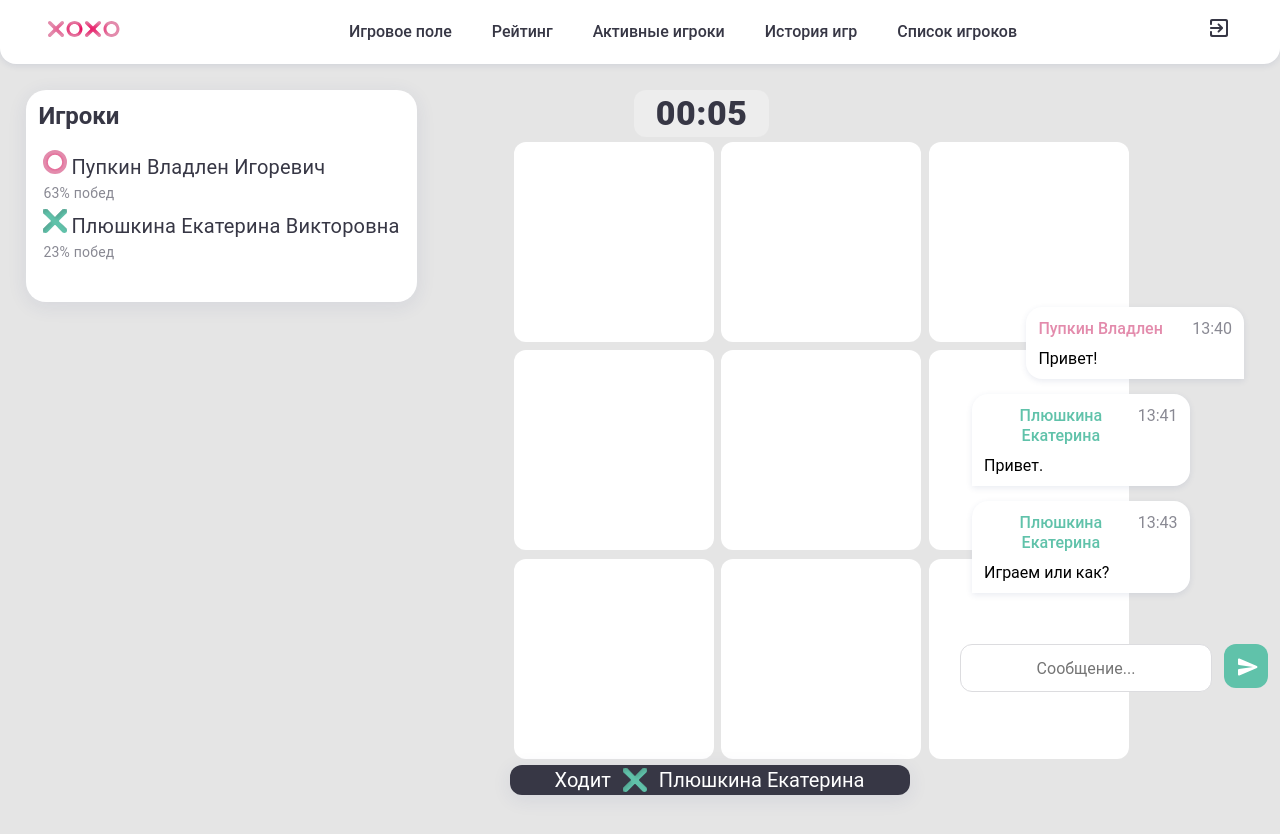
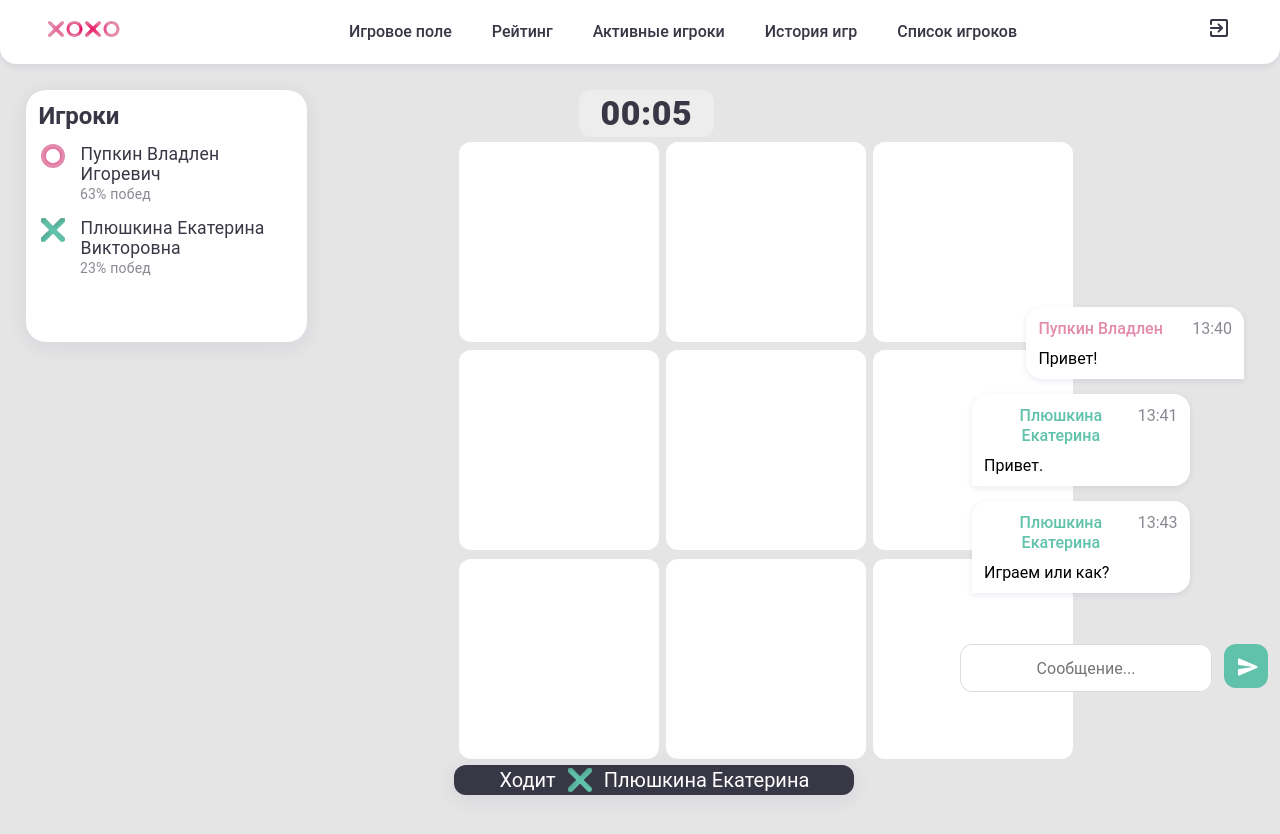
Before and after one commit to kl1mmm/tic-tac-toe-etagi, a Vue app: page /game in a window 1280 px wide. Shown: the top 834 px of the page. Built offline with nearby package versions, Linux system fonts and the light colour scheme.

Commit message:
Adaptive in work: GamePage

```diff
--- a/src/components/Pages/GamePage.vue
+++ b/src/components/Pages/GamePage.vue
@@ -112,6 +112,7 @@ export default {
   font-size: 1.25em;
   letter-spacing: 0.01em;
   color: #373745;
+  margin-left: 0.75em;
 }
 
 .percent {
@@ -120,6 +121,7 @@ export default {
   font-size: 0.875em;
   letter-spacing: 0.0156em;
   color: #898993;
+  margin-left: 3em;
 }
 
 .gameGrid {
@@ -140,4 +142,46 @@ export default {
   height: 80%;
   width: 25%;
 }
+
+.row {
+  display: flex;
+  flex-direction: column;
+  justify-content: flex-start;
+  align-items: flex-start;
+  margin: auto;
+}
+
+.column {
+  display: flex;
+  flex-direction: row;
+}
+
+@media screen and (max-width: 1600px) {
+  .Popup {
+    top: 25%;
+    width: 25%;
+  }
+
+  .playersTable {
+    height: 30%;
+    width: 20%;
+  }
+
+  .row {
+    margin-bottom: 5%;
+  }
+
+  .playerName {
+    text-align: left;
+    font-size: 1.1em;
+  }
+
+  .percent {
+    margin-left: 2.75em;
+  }
+}
+
+@media screen and (max-width: 1336px) {
+
+}
 </style>
--- a/src/components/Pages/HistoryPage.vue
+++ b/src/components/Pages/HistoryPage.vue
@@ -134,4 +134,20 @@ tr {
   width: 1.25em;
   height: 1.25em;
 }
+
+@media screen and (max-width: 1600px) {
+  .block {
+    width: 70%;
+  }
+}
+
+@media screen and (max-width: 1336px) {
+  .block {
+    width: 75%;
+  }
+
+  .table-naming {
+    font-size: 1.35em;
+  }
+}
 </style>
--- a/src/components/Pages/PlayersPage.vue
+++ b/src/components/Pages/PlayersPage.vue
@@ -2,14 +2,14 @@
   <div class="wrapper">
     <MyNavbar style="width: 100%;"></MyNavbar>
     <div class="screen">
-        <MyPopUp @addNewPlayer="addNewPlayerInConsole" class="Popup" @closePopup="closePopupInfo"
-                 v-if="isPopupVisible"></MyPopUp>
+      <MyPopUp @addNewPlayer="addNewPlayerInConsole" class="Popup" @closePopup="closePopupInfo"
+               v-if="isPopupVisible"></MyPopUp>
       <div class="block">
         <div class="top-of-table">
           <div class="table-naming">
             Список игроков
           </div>
-          <MyButton @click="showPopupInfo()" @closePopup="closePopupInfo()">Добавить игрока</MyButton>
+          <MyButton class="btnAddPlayer" @click="showPopupInfo()" @closePopup="closePopupInfo()">Добавить игрока</MyButton>
         </div>
         <div class="table">
           <MySpreadsheet class="spreadSheet">
@@ -149,7 +149,7 @@ export default {
 
 .block {
   background: #ffffff;
-  width: 48.5%;
+  width: 65%;
   height: 90%;
   box-shadow: 0 4px 20px rgba(44, 57, 121, 0.09);
   border-radius: 40px;
@@ -194,4 +194,32 @@ tr {
   left: 37.5%;
   width: 20%;
 }
+
+@media screen and (max-width: 1600px) {
+  .block {
+    width: 75%;
+  }
+
+  .Popup {
+    top: 25%;
+    left: 32.5%;
+    width: 30%;
+  }
+}
+
+@media screen and (max-width: 1336px) {
+  .block {
+    width: 85%;
+  }
+
+  .table-naming {
+    font-size: 1.3em;
+  }
+
+  .Popup {
+    top: 25%;
+    left: 32.5%;
+    width: 30%;
+  }
+}
 </style>
--- a/src/components/Pages/RatingPage.vue
+++ b/src/components/Pages/RatingPage.vue
@@ -103,7 +103,7 @@ export default {
 
 .block {
   background: #ffffff;
-  width: 48.5%;
+  width: 50%;
   height: 90%;
   box-shadow: 0 4px 20px rgba(44, 57, 121, 0.09);
   border-radius: 40px;
@@ -135,4 +135,20 @@ th {
 tr {
   box-shadow: inset 0 -1px 0 #EEEFF5;
 }
+
+@media screen and (max-width: 1600px) {
+  .block {
+    width: 70%;
+  }
+}
+
+@media screen and (max-width: 1336px) {
+  .block {
+    width: 65%;
+  }
+
+  .table-naming {
+    font-size: 1.35em;
+  }
+}
 </style>
--- a/src/components/Pages/SessionsPage.vue
+++ b/src/components/Pages/SessionsPage.vue
@@ -120,4 +120,19 @@ td:nth-child(3) {
   text-align: center;
 }
 
+@media screen and (max-width: 1600px) {
+  .block {
+    width: 70%;
+  }
+}
+
+@media screen and (max-width: 1336px) {
+  .block {
+    width: 75%;
+  }
+
+  .table-naming {
+    font-size: 1.35em;
+  }
+}
 </style>
```
